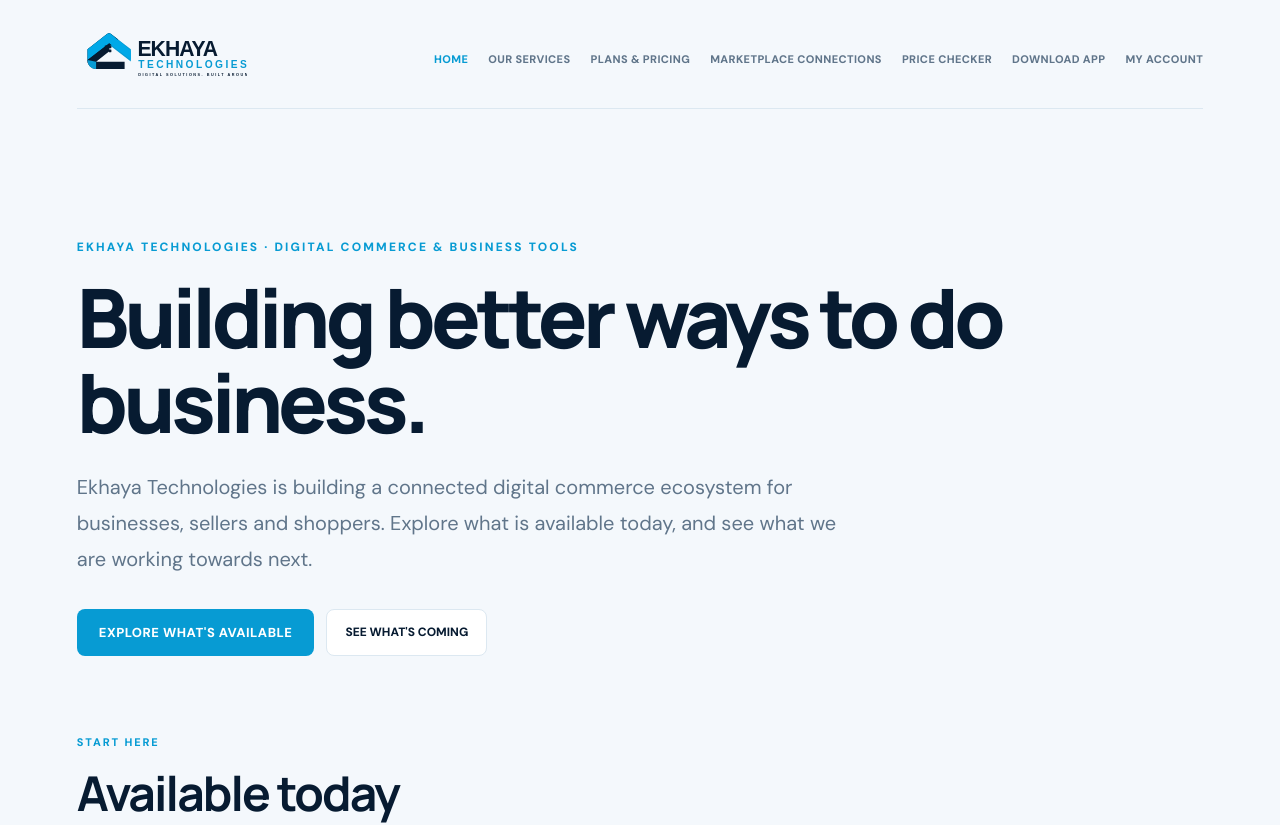
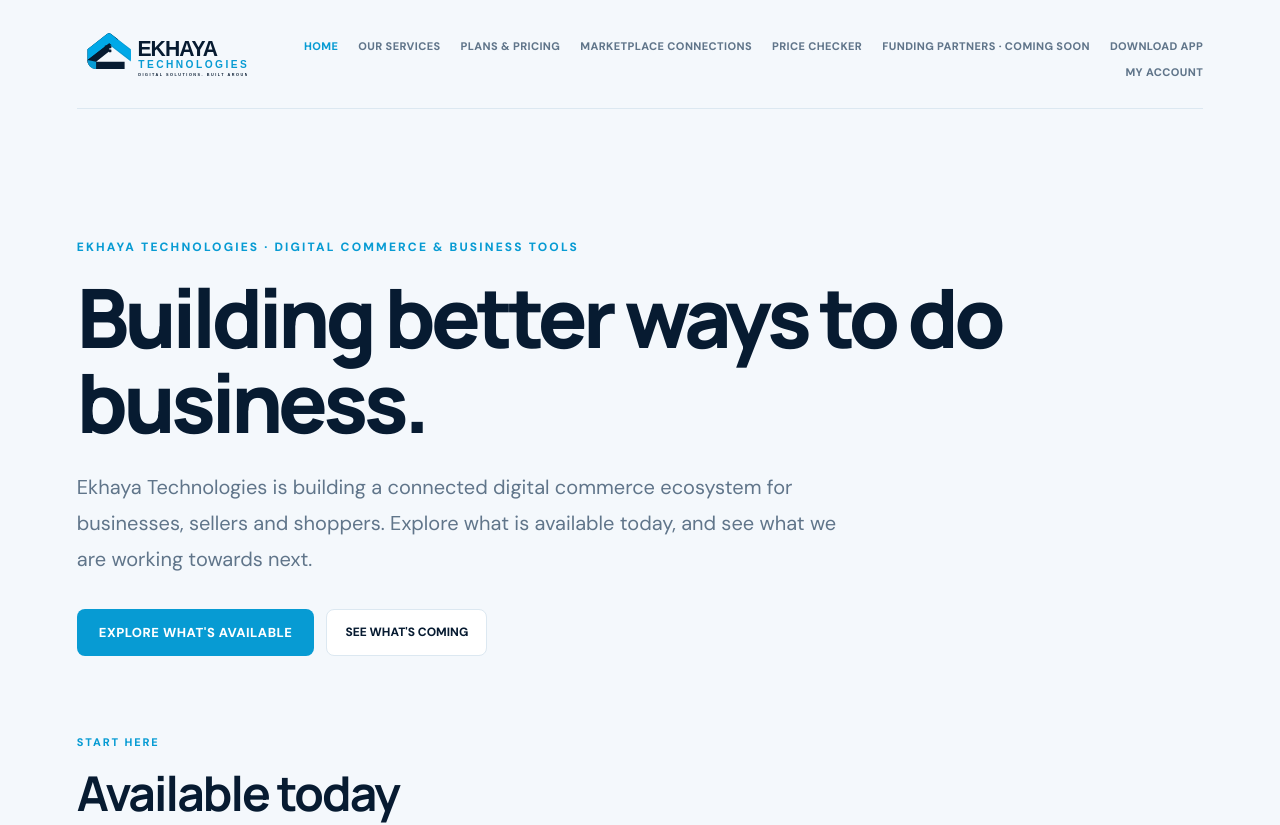
Before and after one commit to Luxolog/ekhaya-commerce-platform, a Next.js app: page / in a window 1280 px wide. Shown: the top 825 px of the page. Built offline with nearby package versions, Linux system fonts and the light colour scheme.

Commit message:
Add Funding Partners navigation tab

```diff
--- a/src/components/SiteHeader.tsx
+++ b/src/components/SiteHeader.tsx
@@ -7,6 +7,7 @@ const links = [
   { href: "/pricing/", label: "PLANS & PRICING", key: "pricing" },
   { href: "/marketplaces/", label: "MARKETPLACE CONNECTIONS", key: "marketplaces" },
   { href: "/price-checker/", label: "PRICE CHECKER", key: "price-checker" },
+  { href: "/business-growth-network/", label: "FUNDING PARTNERS · COMING SOON", key: "business-growth-network" },
   { href: "/download/", label: "DOWNLOAD APP", key: "download" },
   { href: "/account/", label: "MY ACCOUNT", key: "account" },
 ];
```
